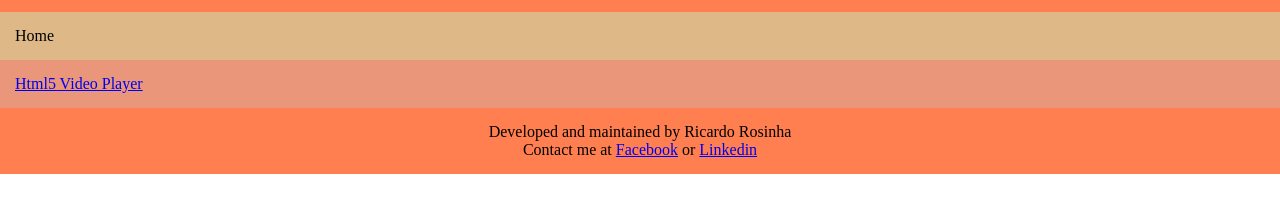
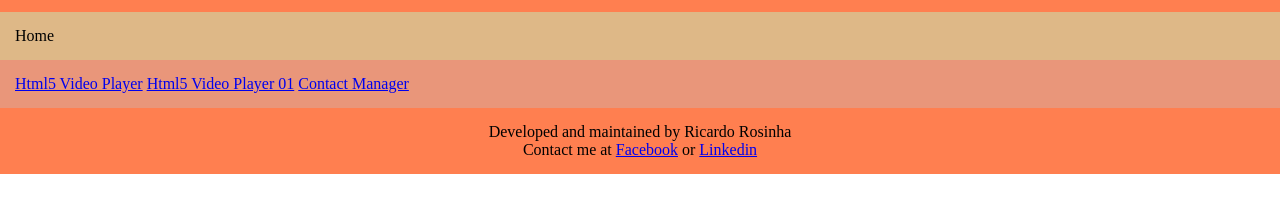
Before and after one commit to rrosinha/rrosinha.github.io, a plain HTML site: page index.html in a window 1280 px wide. Shown: the part 112-324 px from the top of the page. Drawn offline with Linux system fonts and the light colour scheme.

Commit message:
add 2 more links

```diff
--- a/index.html
+++ b/index.html
@@ -26,6 +26,8 @@
     </nav>
     <main>
         <a href="web/html5videoplayer/videoplayer01.html">Html5 Video Player</a>
+        <a href="web/html5videoplayer01/video01.html">Html5 Video Player 01</a>
+        <a href="web/contactManager/cm01.html">Contact Manager</a>
         <!--
         <section id="news">
             <article>
```
